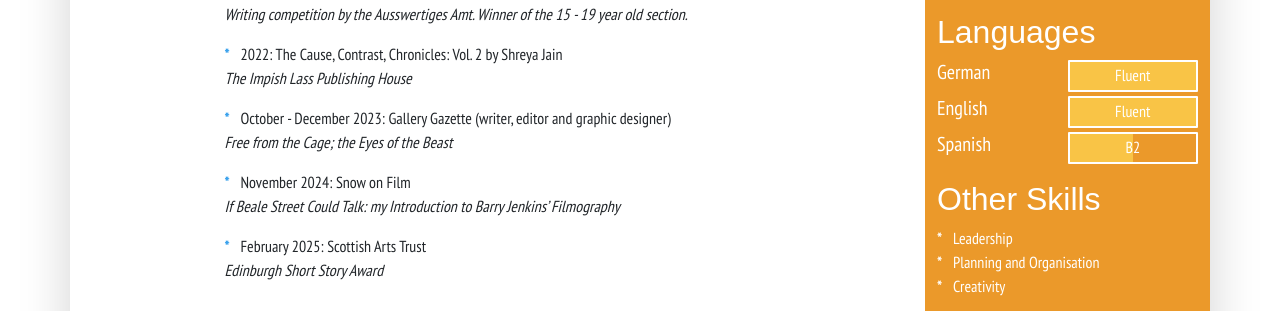
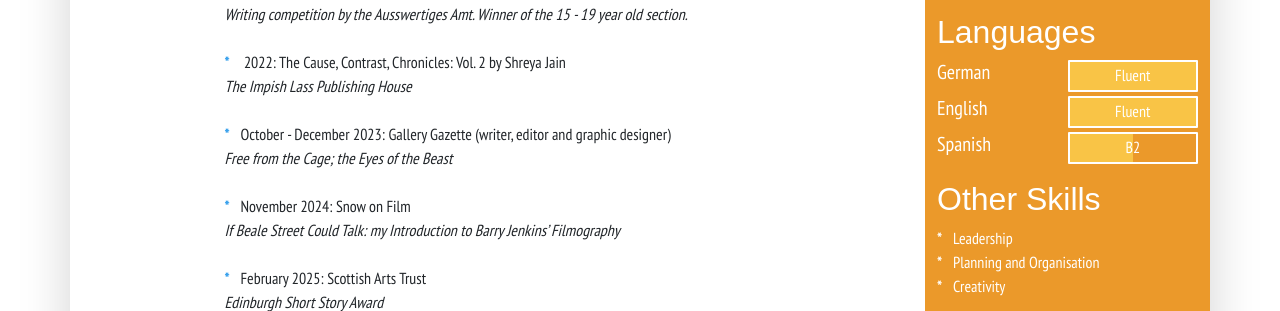
Before and after one commit to ma-uwu/personalcv, a plain HTML site: page index.html in a window 1280 px wide. Shown: the part 383-694 px from the top of the page. Drawn offline with nearby package versions, Linux system fonts and the light colour scheme; a web font is replaced by a local one.

Commit message:
error fix with paragraph breaks

```diff
--- a/index.html
+++ b/index.html
@@ -90,15 +90,19 @@
                   <!-- Use the list below to talk about your achievements -->
                   <ul class="biography-details list-unstyled">
                     <li>2020: The eBook ‘Ich Habe ein Traum / I have a Dream’</li>
-						<p> <i> Writing competition by the Ausswertiges Amt. Winner of the 15 - 19 year old section. </i></p>
-                    <li>2022: The Cause, Contrast, Chronicles: Vol. 2 by Shreya Jain</li>
-					  	<p> <i> The Impish Lass Publishing House </i></p>
+						 <i> Writing competition by the Ausswertiges Amt. Winner of the 15 - 19 year old section. </i>
+					  <br>	<br>
+                    <li> 2022: The Cause, Contrast, Chronicles: Vol. 2 by Shreya Jain</li>
+					  	<i> The Impish Lass Publishing House </i>
+					  <br>	<br>
                     <li>October - December 2023: Gallery Gazette (writer, editor and graphic designer)</li>
-					  	<p> <i> Free from the Cage; the Eyes of the Beast </i> </p>
+					  	<i> Free from the Cage; the Eyes of the Beast </i>
+					  <br>	<br>
 					 <li>November 2024: Snow on Film</li>
-					  	<p> <i> If Beale Street Could Talk: my Introduction to Barry Jenkins’ Filmography </i> </p>
+					  	<i> If Beale Street Could Talk: my Introduction to Barry Jenkins’ Filmography </i>
+					  <br>	<br>
 					<li>February 2025: Scottish Arts Trust </li>
-					  <p> <i> Edinburgh Short Story Award </i> </p>
+					  <i> Edinburgh Short Story Award </i>
                   </ul>
                 </div>
               </li>
```
